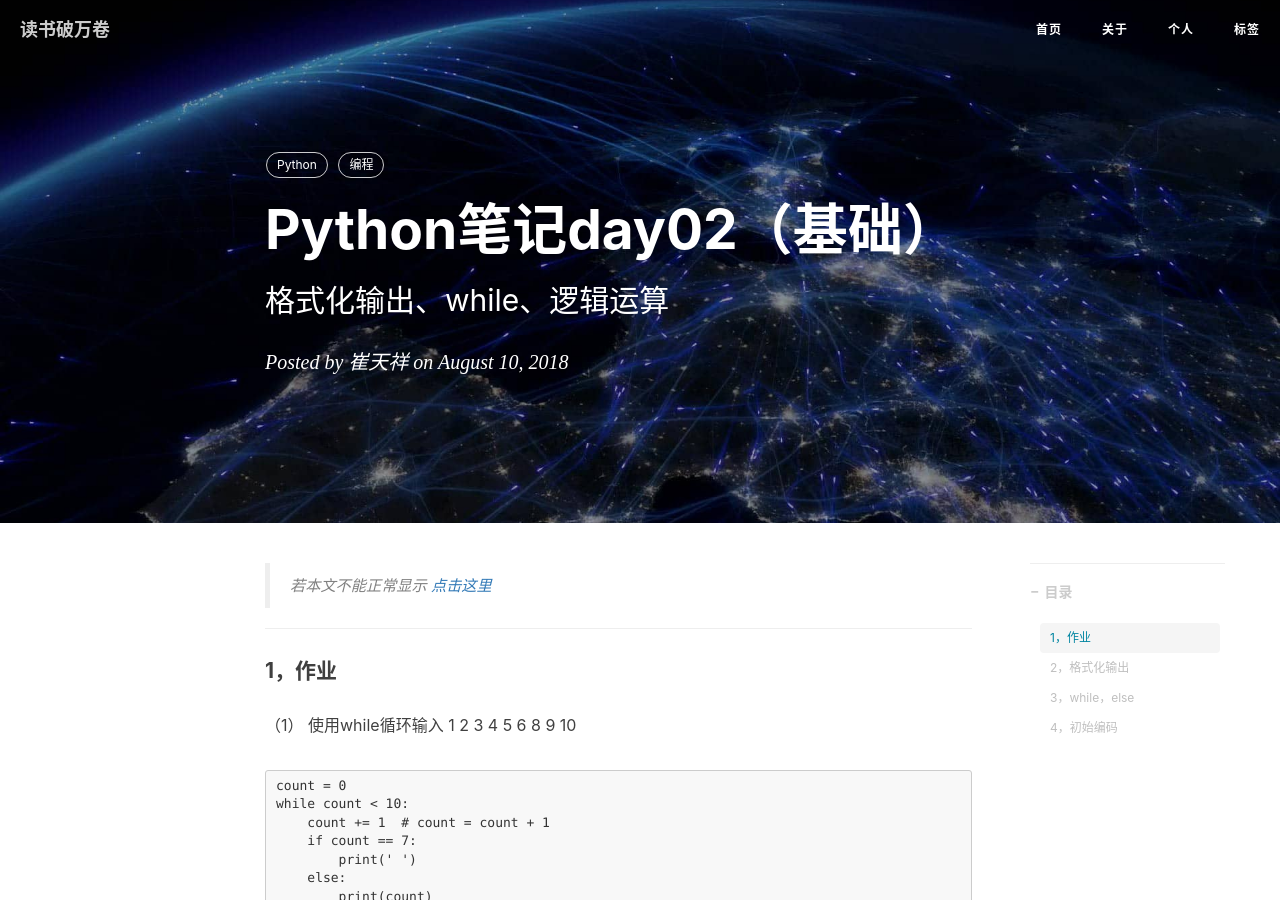
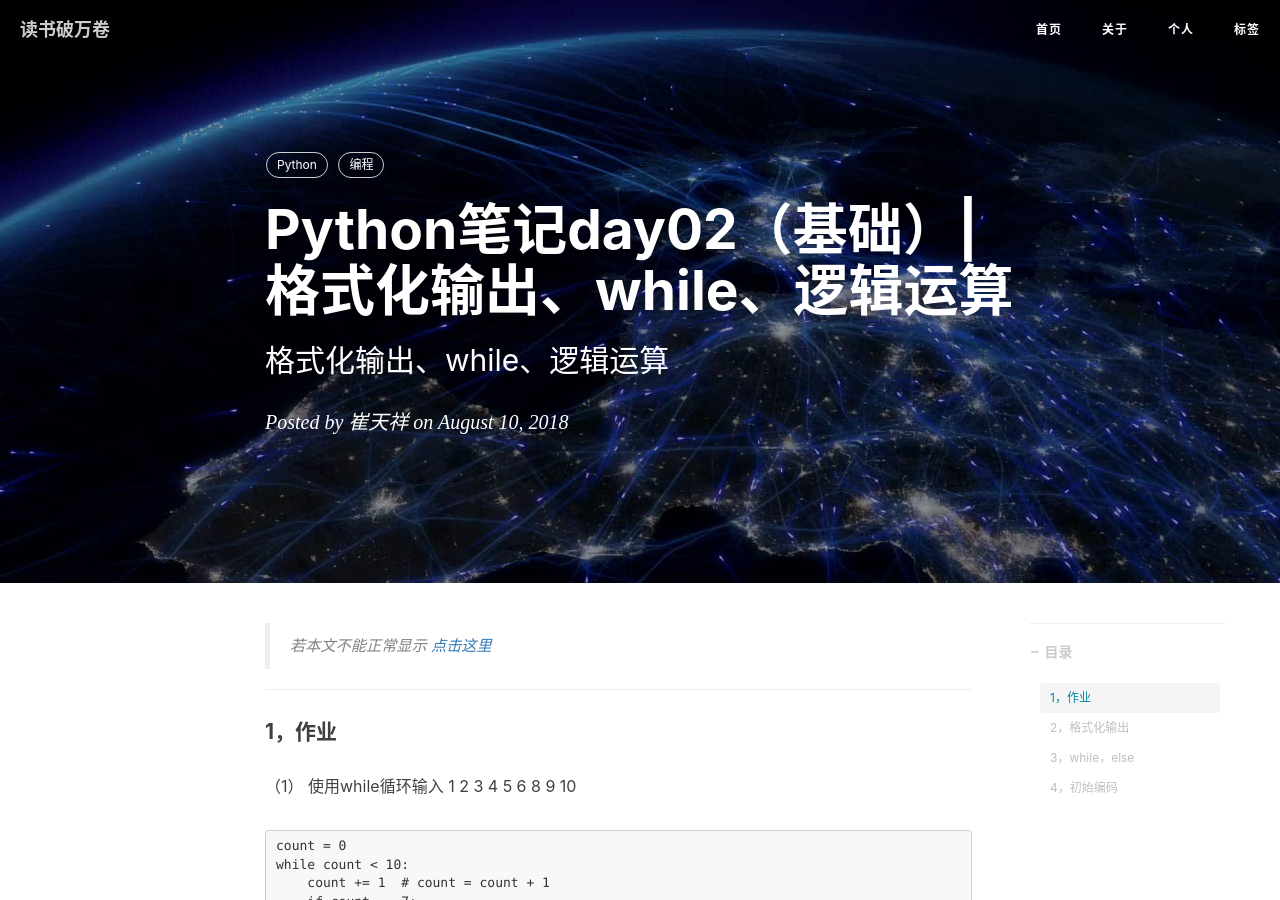
Before and after one commit to cuitianxiang100/cuitianxiang100.github.io, a Jekyll site: the page built from _posts/2018-08-10-Python笔记day02（基础）.md, in a window 1280 px wide and 900 px high. Built offline with Jekyll 4.4.1, drawn with Linux system fonts in a browser that asks for light colours; nearby versions of some CDN libraries; comment, search, counter and statistics services are not loaded.

Commit message:
Update 2018-08-10-Python笔记day02（基础）.md

```diff
--- a/_posts/2018-08-10-Python笔记day02（基础）.md
+++ b/_posts/2018-08-10-Python笔记day02（基础）.md
@@ -1,6 +1,6 @@
 ---
 layout:     post
-title:      "Python笔记day02（基础）"
+title:      "Python笔记day02（基础）|格式化输出、while、逻辑运算"
 subtitle:   "格式化输出、while、逻辑运算"
 date:       2018-08-10 21:37:00
 author:     "崔天祥"
```
